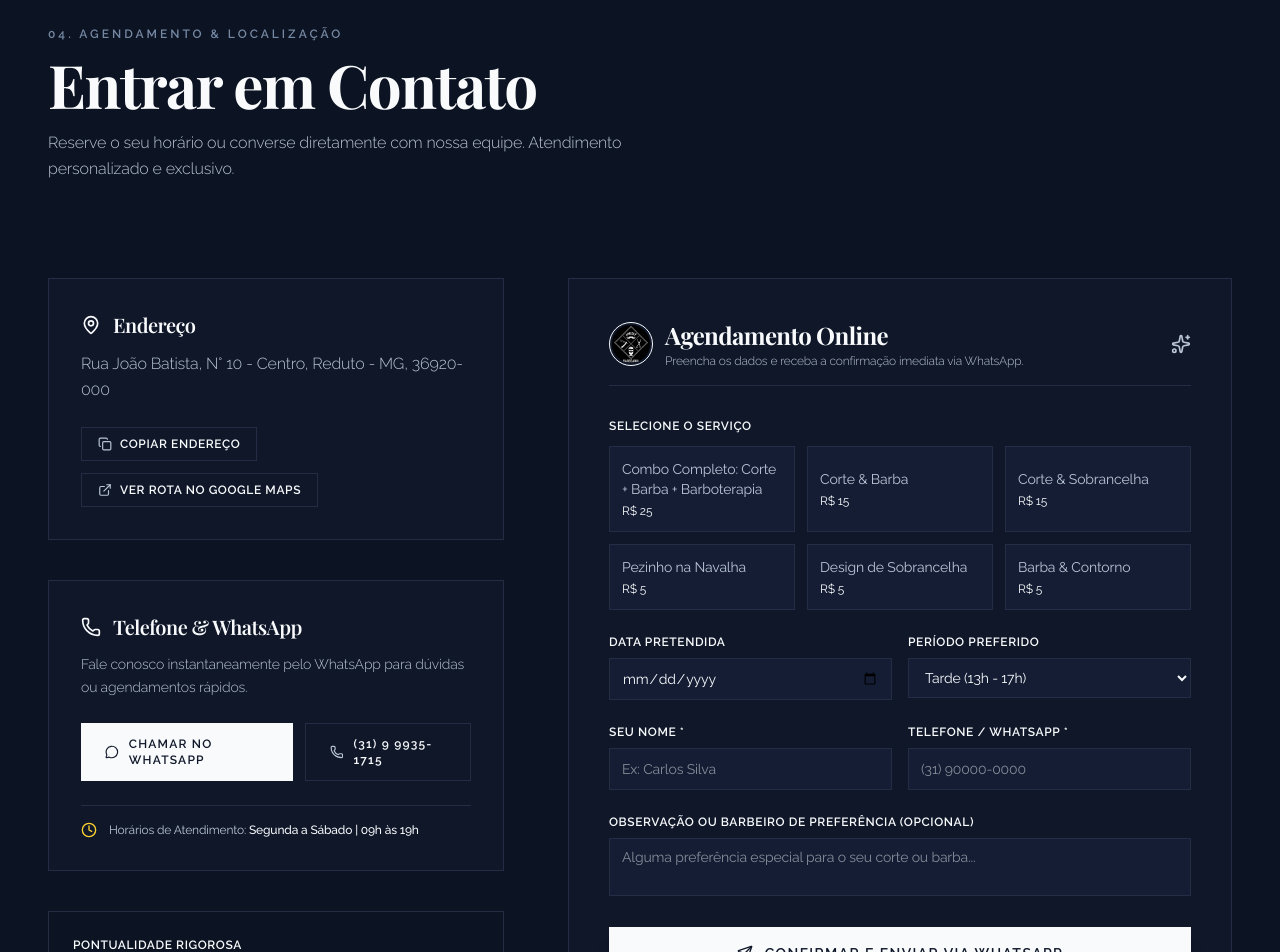
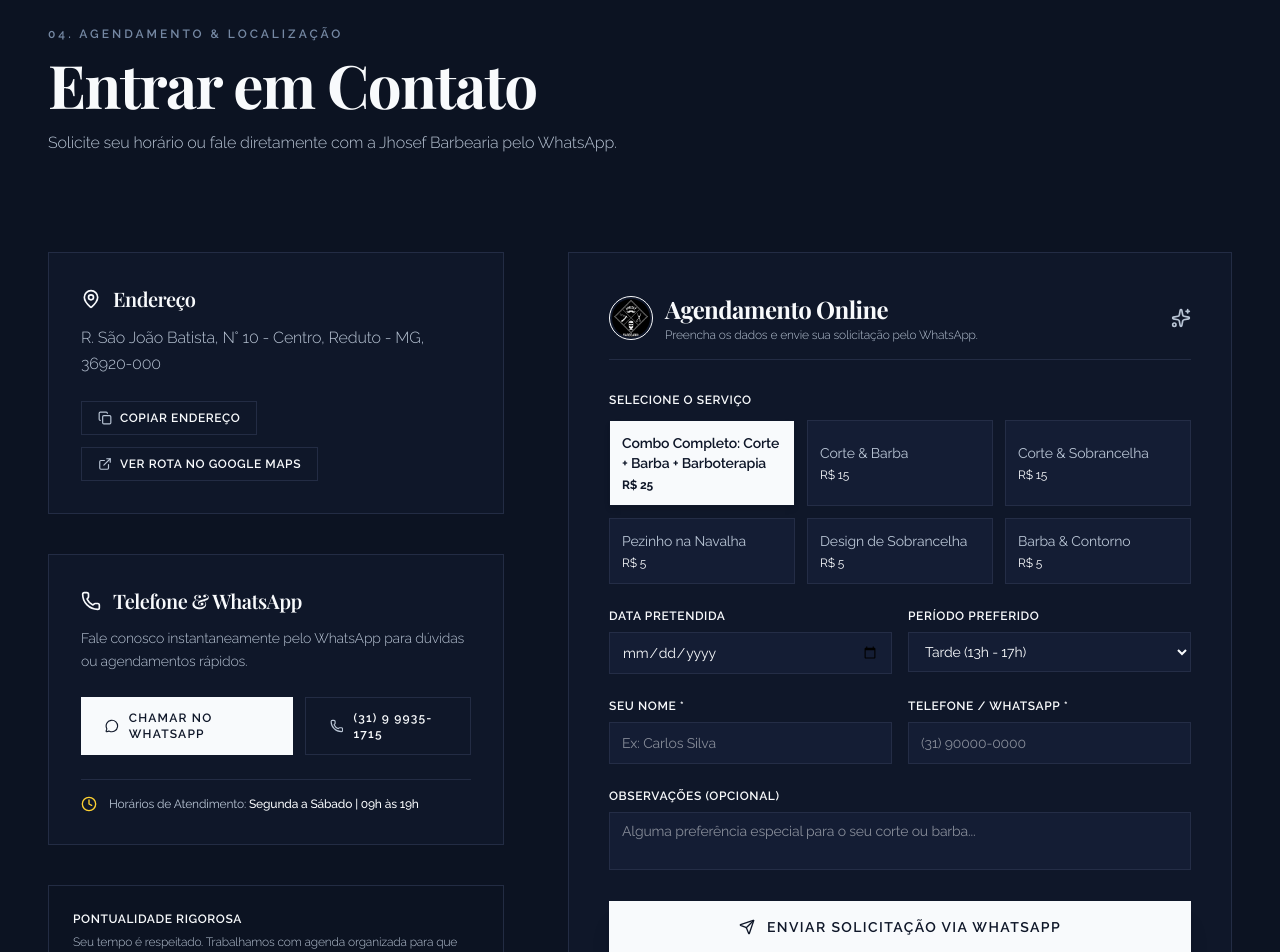
Before and after one commit to alair-code/Jhosef-barbearia, a React (Vite) app: page / in a window 1280 px wide. Shown: the part 5600-6552 px from the top of the page. Built offline with nearby package versions, Linux system fonts and the light colour scheme; a web font is replaced by a local one.

Commit message:
fix: alinhar conteudo e agendamento para entrega ao cliente

```diff
--- a/index.html
+++ b/index.html
@@ -5,7 +5,6 @@
     <meta name="viewport" content="width=device-width, initial-scale=1.0" />
     <title>Jhosef Barbearia | Estilo & Tradição em Reduto - MG</title>
     <meta name="description" content="Jhosef Barbearia em Reduto - MG. Cortes masculinos impecáveis, barba clássica e tratamento capilar. Agende seu horário." />
-    <link rel="canonical" href="https://jhosefbarbearia.com.br" />
     <meta property="og:type" content="website" />
     <meta property="og:title" content="Jhosef Barbearia | Estilo & Tradição" />
     <meta property="og:description" content="A excelência do corte masculino e da barba tradicional em Reduto - MG. Reserve sua experiência exclusiva." />
@@ -17,6 +16,8 @@
     <link rel="preconnect" href="https://fonts.gstatic.com" crossorigin />
     <link href="https://fonts.googleapis.com/css2?family=Playfair+Display:ital,wght@0,400..900;1,400..900&family=Raleway:ital,wght@0,300..800;1,300..800&display=swap" rel="stylesheet" />
     <script type="application/ld+json">
+      {
+        "@context":    <script type="application/ld+json">
       {
         "@context": "https://schema.org",
         "@type": "BarberShop",
@@ -30,14 +31,17 @@
           "postalCode": "36920-000",
           "addressCountry": "BR"
         },
-        "priceRange": "R$ 45 - R$ 80",
+        "priceRange": "R$ 5 - R$ 25",
         "hasOfferCatalog": {
           "@type": "OfferCatalog",
           "name": "Serviços de Barbearia",
           "itemListElement": [
-            {"@type": "Offer", "itemOffered": {"@type": "Service", "name": "Corte Masculino"}, "price": "60.00", "priceCurrency": "BRL"},
-            {"@type": "Offer", "itemOffered": {"@type": "Service", "name": "Barba Tradicional"}, "price": "45.00", "priceCurrency": "BRL"},
-            {"@type": "Offer", "itemOffered": {"@type": "Service", "name": "Tratamento Capilar"}, "price": "80.00", "priceCurrency": "BRL"}
+            {"@type": "Offer", "itemOffered": {"@type": "Service", "name": "Combo Completo: Corte + Barba + Barboterapia"}, "price": "25.00", "priceCurrency": "BRL"},
+            {"@type": "Offer", "itemOffered": {"@type": "Service", "name": "Corte & Barba"}, "price": "15.00", "priceCurrency": "BRL"},
+            {"@type": "Offer", "itemOffered": {"@type": "Service", "name": "Corte & Sobrancelha"}, "price": "15.00", "priceCurrency": "BRL"},
+            {"@type": "Offer", "itemOffered": {"@type": "Service", "name": "Pezinho na Navalha"}, "price": "5.00", "priceCurrency": "BRL"},
+            {"@type": "Offer", "itemOffered": {"@type": "Service", "name": "Design de Sobrancelha"}, "price": "5.00", "priceCurrency": "BRL"},
+            {"@type": "Offer", "itemOffered": {"@type": "Service", "name": "Barba & Contorno"}, "price": "5.00", "priceCurrency": "BRL"}
           ]
         }
       }
--- a/src/components/BookingModal.tsx
+++ b/src/components/BookingModal.tsx
@@ -13,7 +13,7 @@
   onClose,
   presetService
 }) => {
-  const [selectedService, setSelectedService] = useState<string>('corte-masculino');
+  const [selectedService, setSelectedService] = useState<string>('combo-master');
   const [clientName, setClientName] = useState('');
   const [clientPhone, setClientPhone] = useState('');
   const [preferredDate, setPreferredDate] = useState('');
--- a/src/components/ContactBooking.tsx
+++ b/src/components/ContactBooking.tsx
@@ -19,7 +19,7 @@
 
 export const ContactBooking: React.FC<ContactBookingProps> = ({ selectedServicePreset }) => {
   const [selectedService, setSelectedService] = useState<string>(
-    selectedServicePreset ? selectedServicePreset.id : 'corte-masculino'
+    selectedServicePreset ? selectedServicePreset.id : 'combo-master'
   );
   const [clientName, setClientName] = useState('');
   const [clientPhone, setClientPhone] = useState('');
@@ -106,7 +106,7 @@
             Entrar em Contato
           </h2>
           <p className="mt-4 text-base text-ice-muted font-light leading-relaxed">
-            Reserve o seu horário ou converse diretamente com nossa equipe. Atendimento personalizado e exclusivo.
+            Solicite seu horário ou fale diretamente com a Jhosef Barbearia pelo WhatsApp.
           </p>
         </div>
 
@@ -218,7 +218,7 @@
                       Agendamento Online
                     </h3>
                     <p className="text-xs text-ice-muted font-light mt-0.5">
-                      Preencha os dados e receba a confirmação imediata via WhatsApp.
+                      Preencha os dados e envie sua solicitação pelo WhatsApp.
                     </p>
                   </div>
                 </div>
@@ -358,7 +358,7 @@
                   {/* 4. Observações */}
                   <div>
                     <label className="block text-xs uppercase tracking-wider font-semibold text-ice mb-2">
-                      Observação ou Barbeiro de Preferência (Opcional)
+                      Observações (Opcional)
                     </label>
                     <textarea
                       rows={2}
@@ -375,7 +375,7 @@
                     className="w-full inline-flex items-center justify-center gap-3 py-4 text-xs sm:text-sm uppercase tracking-widest font-semibold bg-ice text-dark-primary hover:bg-white transition-all duration-200 active:scale-[0.99] shadow-xl group"
                   >
                     <Send className="w-4 h-4 text-dark-primary transition-transform group-hover:translate-x-1" />
-                    <span>Confirmar e Enviar via WhatsApp</span>
+                    <span>Enviar Solicitação via WhatsApp</span>
                   </button>
                   <p className="text-[11px] text-ice-subtle text-center">
                     Sem taxas antecipadas. O pagamento é realizado diretamente na barbearia.
--- a/src/data/barbershop.ts
+++ b/src/data/barbershop.ts
@@ -29,9 +29,9 @@
   subheadline: "Cortes modernos, barboterapia relaxante com toalha quente e acabamento de precisão no centro de Reduto - MG.",
   phone: "(31) 9 9935-1715",
   whatsappNumber: "5531999351715",
-  address: "Rua João Batista, N° 10 - Centro, Reduto - MG, 36920-000",
+  address: "R. São João Batista, N° 10 - Centro, Reduto - MG, 36920-000",
   businessHours: "Segunda a Sábado | 09h às 19h",
-  googleMapsUrl: "https://www.google.com/maps/search/?api=1&query=Rua+Jo%C3%A3o+Batista%2C+N%C2%B0+10+-+Centro%2C+Reduto+-+MG",
+  googleMapsUrl: "https://www.google.com/maps/search/?api=1&query=R.+S%C3%A3o+Jo%C3%A3o+Batista%2C+N%C2%B0+10+-+Centro%2C+Reduto+-+MG",
 
   // Real service list matching the official Jhosef Barbearia price board & banners
   services: [
```
